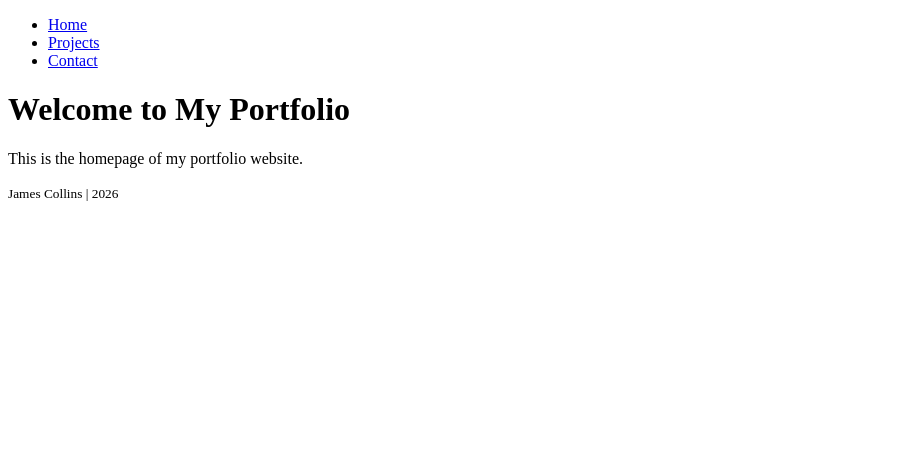
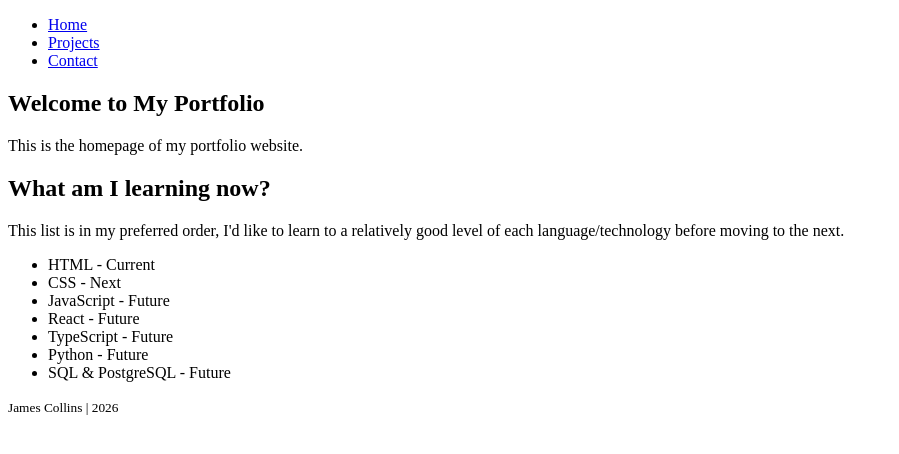
Before and after one commit to james-collins-dev/portfolio-project, a plain HTML site: page index.html in a window 1280 px wide. Shown: the whole page, without its empty margins (0-899 px from the left). Drawn offline with Linux system fonts and the light colour scheme.

Commit message:
Sections added + Study plan added
This update consists of my language and technology study plan

and also added some sections and classes for later use

```diff
--- a/index.html
+++ b/index.html
@@ -3,7 +3,7 @@
 <head>
     <meta charset="UTF-8">
     <meta name="viewport" content="width=device-width, initial-scale=1.0">
-    <title>James | Portfolio</title>
+    <title>Portfolio | James Collins</title>
 </head>
 
 <body>
@@ -19,8 +19,25 @@
 
     <!-- TODO, Add some images -->
     <main>
-        <h1>Welcome to My Portfolio</h1>
-        <p>This is the homepage of my portfolio website.</p>
+        <section class="intro">
+            <h1>Welcome to My Portfolio</h1>
+            <p>This is the homepage of my portfolio website.</p>
+        </section>
+
+        <!-- Add links to mini projects, when you start them to show what you've learnt so far (Include creation dates) -->
+        <section class="studyplan">
+            <h2>What am I learning now?</h2>
+            <p>This list is in my preferred order, I'd like to learn to a relatively good level of each language/technology before moving to the next.</p>
+            <ul>
+                <li>HTML - Current</li>
+                <li>CSS - Next</li>
+                <li>JavaScript - Future</li>
+                <li>React - Future</li>
+                <li>TypeScript - Future</li>
+                <li>Python - Future</li>
+                <li>SQL & PostgreSQL - Future </li>
+            </ul>
+        </section>
     </main>
 
     <footer>
```
Also changed, not shown: 1 other file.
